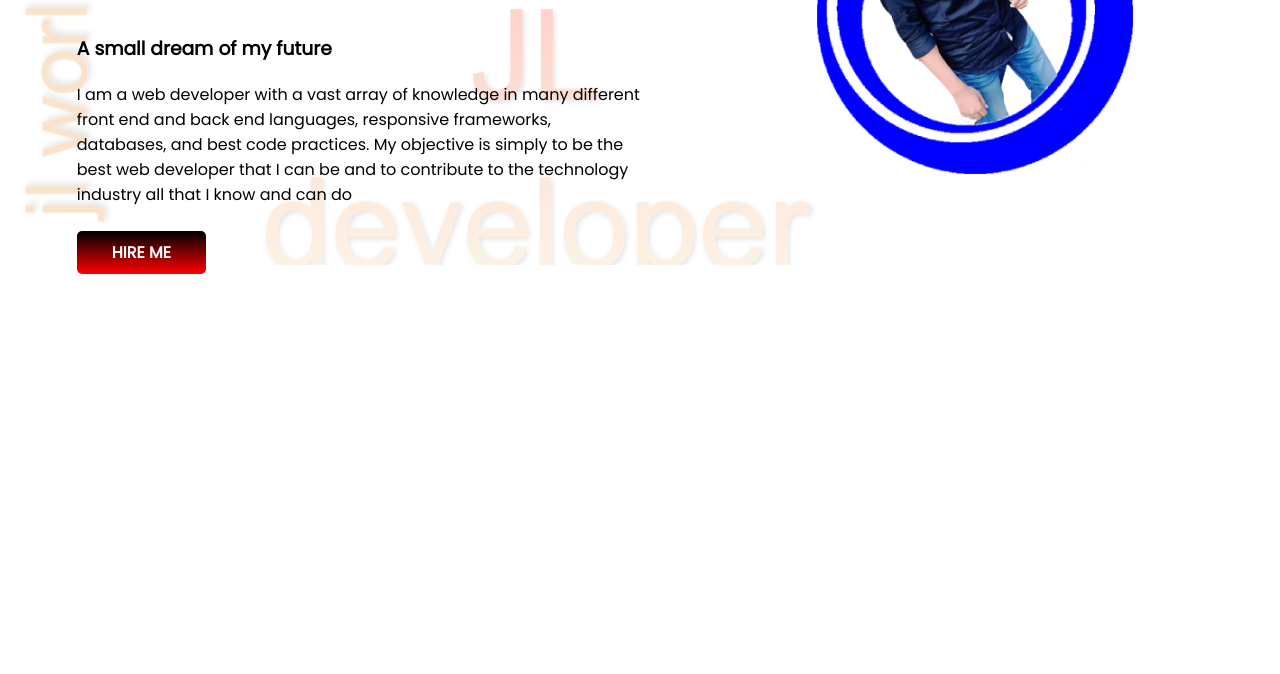
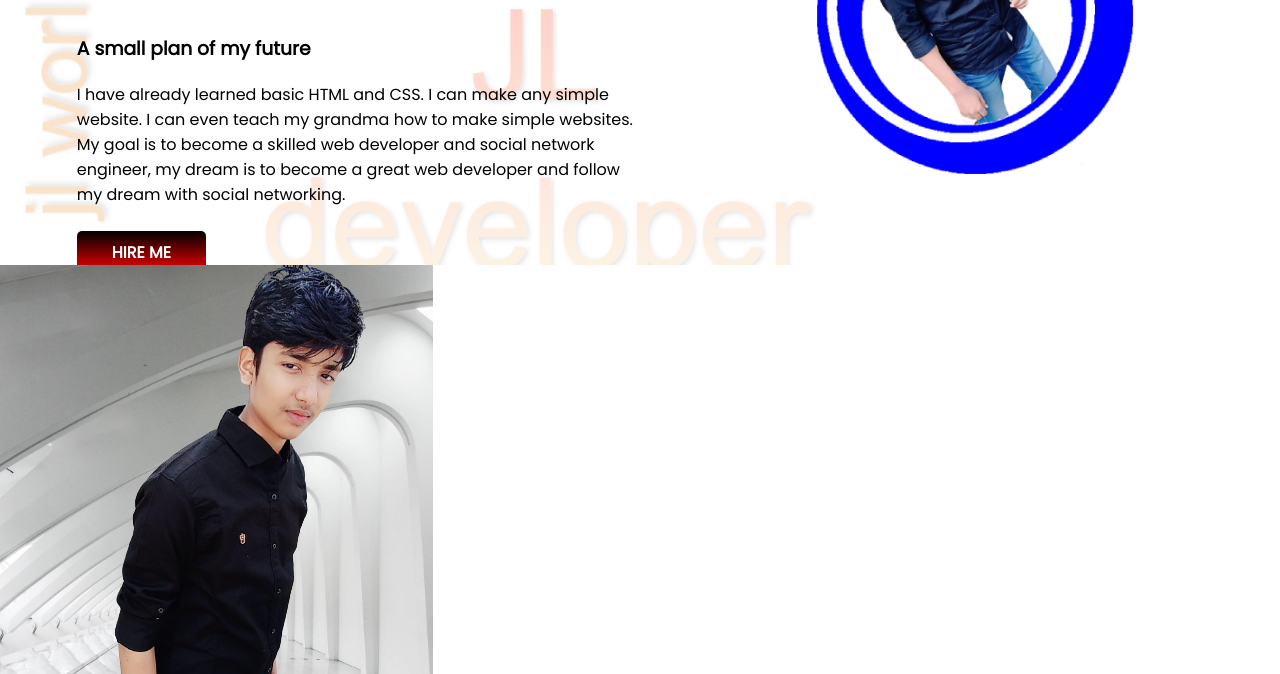
Before and after one commit to jahidul4738/my-first-repo, a plain HTML site: page index.html in a window 1280 px wide. Shown: the part 278-952 px from the top of the page. Before the commit the page ends 800 px from the top, so only its background shows below. Drawn offline with Linux system fonts and the light colour scheme.

Commit message:
added header

```diff
--- a/index.html
+++ b/index.html
@@ -22,14 +22,12 @@
                 <h1>WELCOME TO</h1>
                 <h1> MY <SPan class="uk-us">KINGDOM !</SPan></h1>
             </div>
-            <h3>A small dream of my future</h3>
-            <p>I am a web developer with a vast array of knowledge in many different front end and back end languages,
-                responsive
-                frameworks, databases, and best code practices. My objective is simply to be the best web developer that
-                I can
-                be
-                and to
-                contribute to the technology industry all that I know and can do</p>
+            <h3>A small plan of my future</h3>
+            <p>I have already learned basic HTML and CSS. I can make any simple website. I can even teach my grandma how
+                to make simple
+                websites. My goal is to become a skilled web developer and social network engineer, my dream is to
+                become a great web
+                developer and follow my dream with social networking.</p>
             <div class="its-ok">
                 <a class="link-botton" target="_blank" href="https://github.com/jahidul4738">HIRE ME</a>
             </div>
@@ -38,6 +36,11 @@
             <img src="asdf.png" alt="">
         </div>
     </section>
+    <div>
+        <img src="images/2nd-img.png" alt="">
+    </div>
+    <h3>My future dreams and plans</h3>
+    <p></p>
 </body>
 
 </html>
```
Also changed, not shown: images/2nd-img.png (added), images/BeautyPlus_20200125120122029_save.jpg (added), images/BeautyPlus_20200125124311444_save_mr1580478083211 (1).jpg (added), 1 other file.
